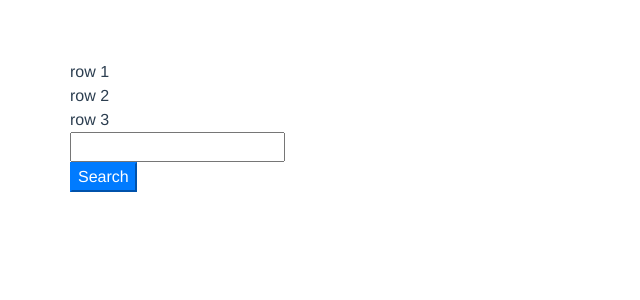
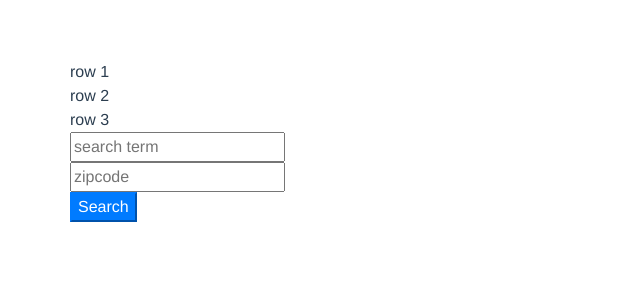
Before and after one commit to giblets/WhereForLunch, a Vue app: page /#/search in a window 1280 px wide. Shown: the top 300 px of the page, without its empty margins (0-640 px from the left). Built offline with nearby package versions, Linux system fonts and the light colour scheme.

Commit message:
Templating finally doable

```diff
--- a/src/components/Search.vue
+++ b/src/components/Search.vue
@@ -5,12 +5,18 @@
     <div class="row">row 3</div>
     <form>
       <div class="row">
-        <input type="text" >
+        <input type="text" v-model="term" placeholder="search term">
+      </div>
+      <div class="row">
+        <input type="text" v-model="zip" placeholder="zipcode">
       </div>
       <div class="row">
         <button type='button' class='bt btn-primary'  @mouseup="searchYelp" >Search</button>
       </div>
     </form>
+    <ul class="list-group">
+      <li v-for="business in searchResults" class="list-group-item">{{ business.alias }}</li>
+    </ul>
   </div>
 </template>
 
@@ -25,14 +31,19 @@ export default {
       term: '',
       zip: '',
       radius: '',
-      limit:10
+      limit:10,
+      searchResults:[]
     }
   }, methods: {
         searchYelp() {
-          axios.get("http://whereforlunch.herokuapp.com/api/search?zip=07927&term=food&limit=3")
+          //"http://whereforlunch.herokuapp.com/api/search?zip=07927&term=food&limit=3"
+
+          axios.get("http://whereforlunch.herokuapp.com/api/search?zip=" + this.zip + "&term=" + this.term + "&limit=3")
               .then((response)  =>  {
-                console.log(response.data.value);
+                console.log(response.data);
                 //this.jokes = response.data.value;
+                this.searchResults=response.data.businesses
+                //alert('got here');
               }, (error)  =>  {
                 console.log(error);
               })
```
